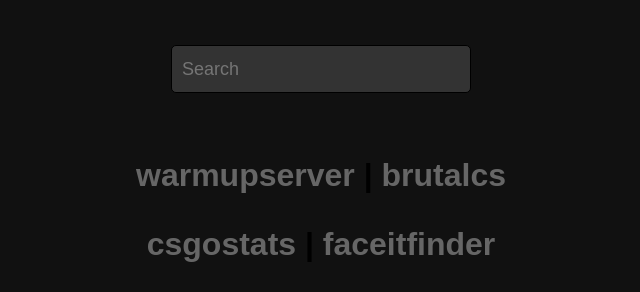
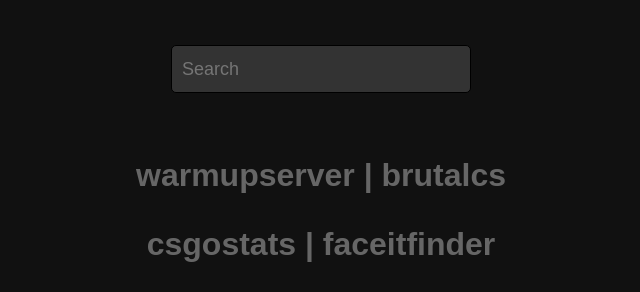
Before and after one commit to embracenothing/steamhome, a plain HTML site: page index.html in a window 1280 px wide. Shown: the top 292 px of the page, 319-959 px from the left. Drawn offline with Linux system fonts and the light colour scheme.

Commit message:
Update index.html

```diff
--- a/index.html
+++ b/index.html
@@ -14,8 +14,12 @@
 		font-weight: bold;
 	}
 
+	p {
+		color: #666666;
+	}
+
 	a {
-        color: #666666;
+       	color: #666666;
 		text-decoration: none;
     	}
 
```
